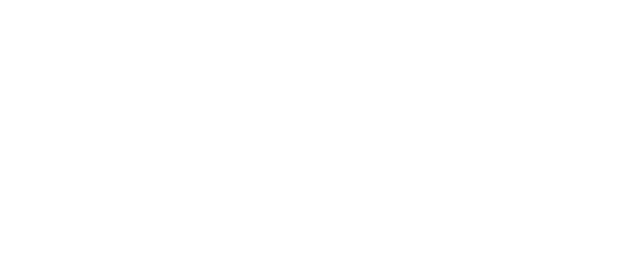
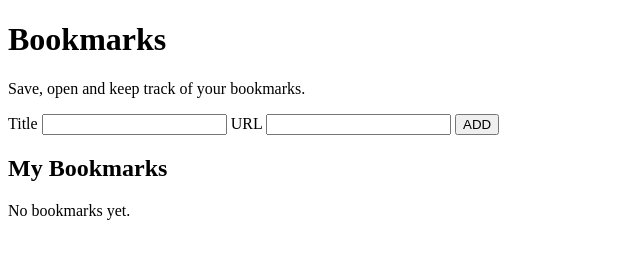
Before and after one commit to ThatMayBeTheCase/Bookmarks-lite, a plain HTML site: page index.html in a window 1280 px wide. Shown: the whole page, without its empty margins (0-640 px from the left). Drawn offline with Linux system fonts and the light colour scheme.

Commit message:
html structure

```diff
--- a/index.html
+++ b/index.html
@@ -3,10 +3,37 @@
 <head>
   <meta charset="utf-8" />
   <meta name="viewport" content="width=device-width,initial-scale=1" />
-  <title>Min app</title>
+  <title>Bookmarks Lite</title>
   <link rel="stylesheet" href="assets/css/styles.css" />
 </head>
 <body>
+  <header class="container">
+    <h1>Bookmarks</h1>
+    <p class="tagline">Save, open and keep track of your bookmarks.</p>
+  </header>
+
+  <main class="container">
+    <form id="bookmark-form" novalidate>
+
+      <label>
+        Title
+        <input id="title" name="title" type="text" required />
+      </label>
+
+      <label>
+        URL
+        <input id="url" name="url" type="url" required />
+      </label>
+
+      <button type="submit">ADD</button>
+      <p id="form-error" aria-live="polite" class="error"></p>
+    </form>
+
+    <section>
+      <h2>My Bookmarks</h2>
+      <p id="empty-state">No bookmarks yet.</p>
+      <ul id="bookmark-list" aria-live="polite"></ul>
+    </section>
 
   <script src="assets/js/script.js" defer></script>
 </body>
```
